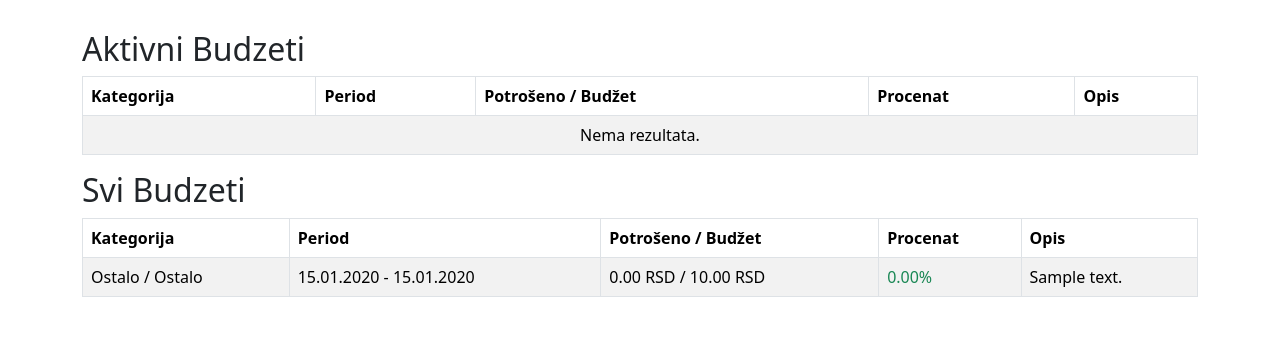
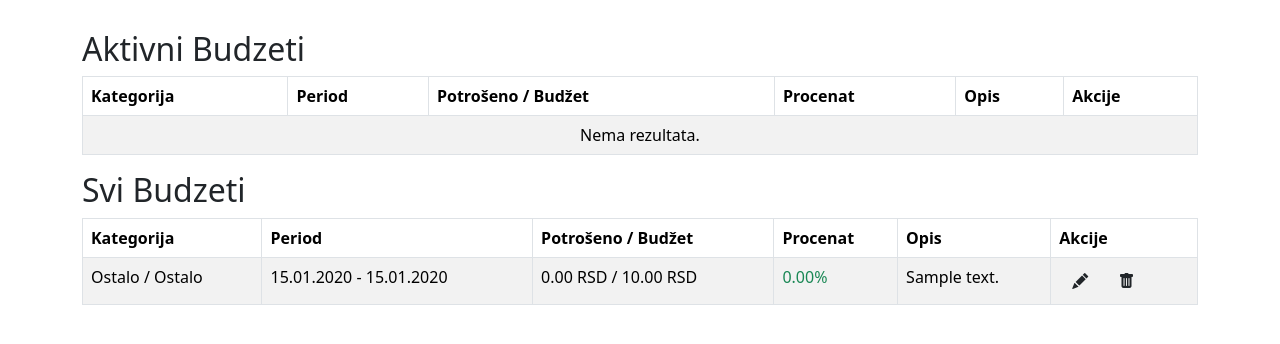
Before and after one commit to milos-zivanovic/wallet, a Django app: page /budgets/ in a window 1280 px wide. Shown: the part 59-403 px from the top of the page. Run offline with Django 4.2, Linux system fonts and the light colour scheme; a user stored in the database is signed in; data comes from the database, SQL or seed files in the repository; tables that the repository leaves empty hold one stand-in row (values such as "Sample post"); some libraries are stand-ins or nearby versions.

Commit message:
improving budgets app with edit and delete actions

```diff
--- a/budgets/templates/budgets/budget_list.html
+++ b/budgets/templates/budgets/budget_list.html
@@ -14,6 +14,7 @@
                     <th>Potrošeno / Budžet</th>
                     <th>Procenat</th>
                     <th>Opis</th>
+                    <th>Akcije</th>
                 </tr>
             </thead>
             <tbody>
@@ -32,10 +33,19 @@
                             </span>
                         </td>
                         <td>{{ budget.description }}</td>
+                                                <td class="links">
+                            <a href="{% url 'budget_edit' budget.pk %}" class="btn">
+                                <i class="bi bi-pencil-fill"></i>
+                            </a>
+                            <a href="{% url 'budget_delete' budget.pk %}" class="btn">
+                                <i class="bi bi-trash-fill"></i>
+                            </a>
+                        </td>
+
                     </tr>
                 {% empty %}
                     <tr>
-                        <td colspan="7" class="text-center">Nema rezultata.</td>
+                        <td colspan="8" class="text-center">Nema rezultata.</td>
                     </tr>
                 {% endfor %}
             </tbody>
@@ -54,6 +64,7 @@
                     <th>Potrošeno / Budžet</th>
                     <th>Procenat</th>
                     <th>Opis</th>
+                    <th>Akcije</th>
                 </tr>
             </thead>
             <tbody>
@@ -72,10 +83,18 @@
                             </span>
                         </td>
                         <td>{{ budget.description }}</td>
+                        <td class="links">
+                            <a href="{% url 'budget_edit' budget.pk %}" class="btn">
+                                <i class="bi bi-pencil-fill"></i>
+                            </a>
+                            <a href="{% url 'budget_delete' budget.pk %}" class="btn">
+                                <i class="bi bi-trash-fill"></i>
+                            </a>
+                        </td>
                     </tr>
                 {% empty %}
                     <tr>
-                        <td colspan="7" class="text-center">Nema rezultata.</td>
+                        <td colspan="8" class="text-center">Nema rezultata.</td>
                     </tr>
                 {% endfor %}
             </tbody>
--- a/budgets/urls.py
+++ b/budgets/urls.py
@@ -5,4 +5,6 @@ from . import views
 urlpatterns = [
     path('', views.budget_list, name='budget_list'),
     path('create/', views.budget_create, name='budget_create'),
+    path('edit/<int:pk>/', views.budget_edit, name='budget_edit'),
+    path('delete/<int:pk>/', views.budget_delete, name='budget_delete'),
 ]
--- a/budgets/views.py
+++ b/budgets/views.py
@@ -1,5 +1,6 @@
 from django.shortcuts import render, redirect
 from django.utils.timezone import now
+from django.shortcuts import get_object_or_404
 from .models import Budget
 from .forms import BudgetForm
 
@@ -13,7 +14,9 @@ def budget_list(request):
     active_budgets = sorted(active_budgets, key=lambda budget: budget.percentage_spent, reverse=True)
 
     # Get all budgets
-    budgets = Budget.objects.all().order_by('-start_date', 'category__category_group_id', 'category_id')
+    budgets = Budget.objects.exclude(
+        start_date__lte=today, end_date__gte=today
+    ).order_by('-start_date', 'category__category_group_id', 'category_id')
 
     return render(request, 'budgets/budget_list.html', {
         'active_budgets': active_budgets,
@@ -30,3 +33,23 @@ def budget_create(request):
     else:
         form = BudgetForm()
     return render(request, 'budgets/budget_form.html', {'form': form})
+
+
+def budget_edit(request, pk):
+    budget = get_object_or_404(Budget, pk=pk)
+    if request.method == 'POST':
+        form = BudgetForm(request.POST, instance=budget)
+        if form.is_valid():
+            form.save()
+            return redirect('budget_list')
+    else:
+        form = BudgetForm(instance=budget)
+    return render(request, 'budgets/budget_form.html', {'form': form})
+
+
+def budget_delete(request, pk):
+    budget = get_object_or_404(Budget, pk=pk)
+    if request.method == 'POST':
+        budget.delete()
+        return redirect('budget_list')
+    return render(request, 'budgets/budget_confirm_delete.html', {'budget': budget})
```
Also changed, not shown: budgets/templates/budgets/budget_confirm_delete.html (added, +22 -0 lines).
